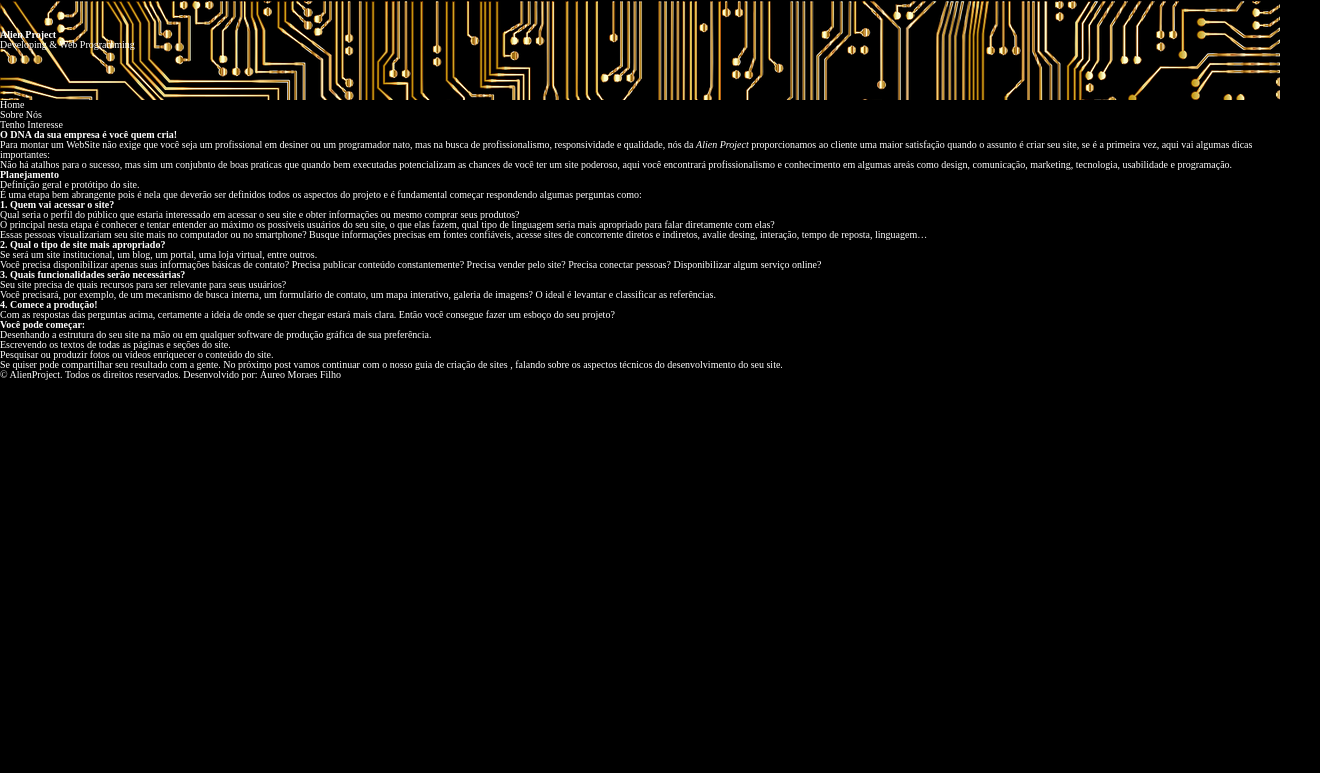
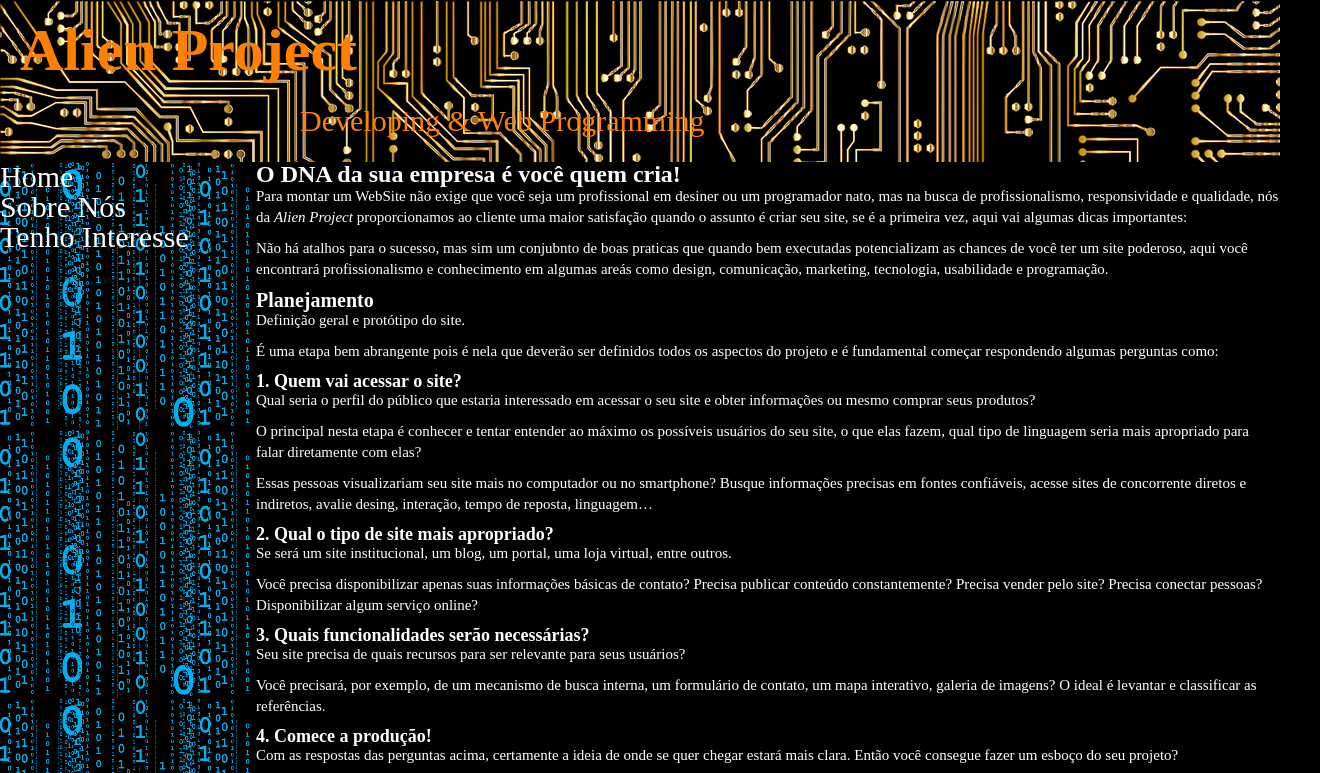
Before and after one commit to UHZero/curso-frontend, a plain HTML site: page html-css/alien-project.html in a window 1280 px wide. Shown: the top 773 px of the page, 1320 px wide, since content can reach past the window. Drawn offline with Linux system fonts and the light colour scheme.

Commit message:
second part of alien project

```diff
--- a/html-css/alien-project.html
+++ b/html-css/alien-project.html
@@ -18,7 +18,7 @@
 
     <section>
         <div>
-            <nav>
+            <nav class="background-nav">
                 <ul>
                     <li><a href="#"></a>Home</li>
                     <li><a href="#"></a>Sobre Nós</li>
--- a/html-css/css/alien.css
+++ b/html-css/css/alien.css
@@ -15,7 +15,9 @@ body {
 
 .first-container {
     background-image: url("../images/alien.dazm/circuit-board-g6fe5321af_1280.png");
-    padding: 50px 0;
+    background-repeat: no-repeat;
+    background-size: cover;
+    padding: 20px 0;
     margin-top: -20px;
 }
 
@@ -25,18 +27,87 @@ header {
     width: 100%;
 }
 
-section {
-
+h1 {
+    font-size: 6rem;
+    margin: 2rem;
+    color: #ff8000;
 }
 
-nav {
-
+h1 + p {
+    margin: 0 30rem;
+    font-size: 3rem;
+    color: #ff8000;
 }
 
-article {
+section {
+    display: block;
+    float: left;
+    width: 100%;
+    font-size: 1.5rem;
+    /*padding: 20px;*/
+}
 
+section nav {
+    display: block;
+    float: left;
+    width: 20%;
+    height: 125vh;
+}
+
+nav > ul > li {
+    font-size: 3rem;
+}
+
+.background-nav {
+    background-image: url("../images/alien.dazm/numbers.png");
+}
+
+section article {
+    display: block;
+    float: left;
+    width: 80%;
+}
+
+p {
+    margin-bottom: 10px;
+    line-height: 1.4;
+}
+
+h2 {
+    font-size: 2.4rem;
+}
+
+h3 {
+    font-size: 2rem;
+}
+
+h4 {
+    font-size: 1.8rem;
+}
+
+ol {
+    margin-left: 30px;
+}
+
+ol li {
+    font-size: 1.4rem;
+    color: burlywood;
 }
 
 footer {
+    display: block;
+    float: left;
+    width: 100%;
+    padding: 20px;
+    background-color: darkslategrey;
+}
 
+footer p {
+    color: floralwhite;
+    font-size: 1.4rem;
 }
+
+footer small {
+    font-size: 80%;
+    display: block;
+}
```
